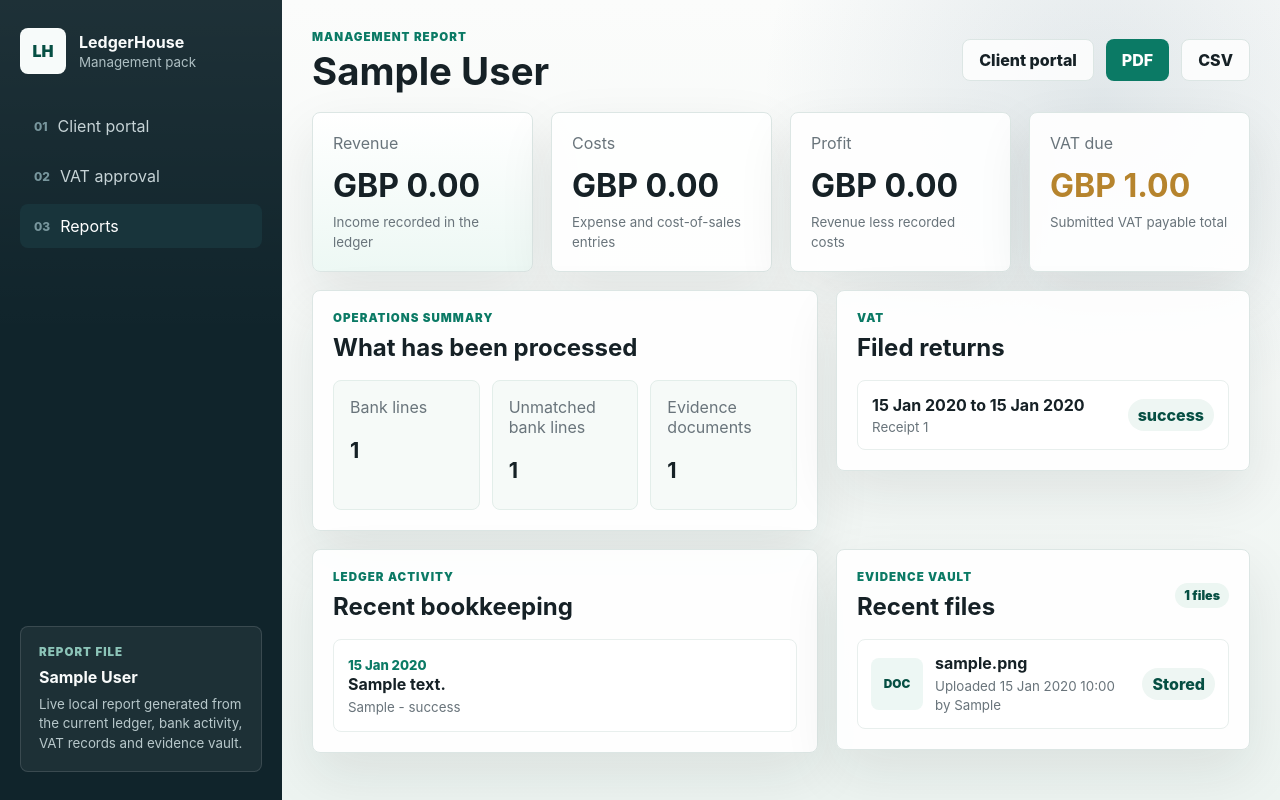
After one commit to kfrem/ledgerhouse, a Django app: page /reports/00000000-0000-0000-0000-000000000001/ in a window 1280 px wide. The commit adds this page. Run offline with Django 5.2, Linux system fonts and the light colour scheme; a user stored in the database is signed in; tables that the repository leaves empty hold one stand-in row (values such as "Sample post").

Commit message:
Add client management report page

```diff
--- a/accounting/views.py
+++ b/accounting/views.py
@@ -33,7 +33,7 @@ from .models import (
     VatReturn,
     VatReview,
 )
-from .reports import management_report_csv, management_report_pdf
+from .reports import management_report_context, management_report_csv, management_report_pdf
 
 
 def _money(value):
@@ -167,6 +167,35 @@ def client_portal(request):
         "vat_returns": vat_returns,
     }
     return render(request, "accounting/client_portal.html", context)
+
+
+@login_required(login_url="/login/")
+def management_report_view(request, tenant_id):
+    try:
+        tenant = Tenant.objects.get(id=tenant_id)
+    except Tenant.DoesNotExist as exc:
+        raise Http404("Company not found") from exc
+
+    report = management_report_context(tenant)
+    latest_journals = Journal.objects.filter(tenant=tenant).order_by("-date", "-id")[:8]
+    latest_documents = EvidenceDocument.objects.filter(tenant=tenant).order_by("-uploaded_at")[:8]
+    vat_returns = VatReturn.objects.filter(tenant=tenant).order_by("-end_date")[:6]
+
+    return render(
+        request,
+        "accounting/management_report.html",
+        {
+            "tenant": tenant,
+            "report": report,
+            "latest_journals": latest_journals,
+            "latest_documents": latest_documents,
+            "vat_returns": vat_returns,
+            "revenue": _money(report["revenue"]),
+            "expenses": _money(report["expenses"]),
+            "profit": _money(report["profit"]),
+            "vat_due": _money(report["vat_due"]),
+        },
+    )
 
 
 @login_required(login_url="/login/")
--- a/ledgerhouse/urls.py
+++ b/ledgerhouse/urls.py
@@ -9,6 +9,7 @@ from accounting.views import (
     hmrc_callback,
     hmrc_sandbox_status_view,
     hmrc_vat_workspace,
+    management_report_view,
     practice_dashboard,
 )
 
@@ -16,6 +17,11 @@ urlpatterns = [
     path('', client_portal, name='client_portal'),
     path('vat/review/', client_vat_review, name='client_vat_review'),
     path('practice/', practice_dashboard, name='practice_dashboard'),
+    path(
+        'reports/<uuid:tenant_id>/',
+        management_report_view,
+        name='management_report',
+    ),
     path(
         'reports/<uuid:tenant_id>/<str:file_format>/',
         download_management_report,
--- /dev/null
+++ b/templates/accounting/management_report.html
@@ -0,0 +1,161 @@
+{% load static %}
+<!doctype html>
+<html lang="en">
+<head>
+    <meta charset="utf-8">
+    <meta name="viewport" content="width=device-width, initial-scale=1">
+    <title>LedgerHouse | Management report</title>
+    <link rel="stylesheet" href="{% static 'accounting/dashboard.css' %}">
+</head>
+<body class="client-page">
+    <aside class="sidebar client-sidebar" aria-label="Client navigation">
+        <a class="brand" href="{% url 'client_portal' %}?company={{ tenant.id }}" aria-label="LedgerHouse client portal">
+            <span class="brand-mark">LH</span>
+            <span>
+                <strong>LedgerHouse</strong>
+                <small>Management pack</small>
+            </span>
+        </a>
+
+        <nav class="nav-list">
+            <a href="{% url 'client_portal' %}?company={{ tenant.id }}"><span>01</span> Client portal</a>
+            <a href="{% url 'client_vat_review' %}?company={{ tenant.id }}"><span>02</span> VAT approval</a>
+            <a class="active" href="{% url 'management_report' tenant.id %}"><span>03</span> Reports</a>
+        </nav>
+
+        <section class="sidebar-panel">
+            <p>Report file</p>
+            <strong>{{ tenant.name }}</strong>
+            <small>Live local report generated from the current ledger, bank activity, VAT records and evidence vault.</small>
+        </section>
+    </aside>
+
+    <main class="workspace client-workspace">
+        <header class="topbar client-topbar">
+            <div>
+                <p class="eyebrow">Management report</p>
+                <h1>{{ tenant.name }}</h1>
+            </div>
+            <div class="topbar-actions">
+                <a class="ghost-button" href="{% url 'client_portal' %}?company={{ tenant.id }}">Client portal</a>
+                <a class="solid-button" href="{% url 'download_management_report' tenant.id 'pdf' %}">PDF</a>
+                <a class="ghost-button" href="{% url 'download_management_report' tenant.id 'csv' %}">CSV</a>
+            </div>
+        </header>
+
+        <section class="client-status-grid" aria-label="Report summary">
+            <article class="client-status-card ready">
+                <span>Revenue</span>
+                <strong>{{ revenue }}</strong>
+                <small>Income recorded in the ledger</small>
+            </article>
+            <article class="client-status-card">
+                <span>Costs</span>
+                <strong>{{ expenses }}</strong>
+                <small>Expense and cost-of-sales entries</small>
+            </article>
+            <article class="client-status-card">
+                <span>Profit</span>
+                <strong>{{ profit }}</strong>
+                <small>Revenue less recorded costs</small>
+            </article>
+            <article class="client-status-card attention">
+                <span>VAT due</span>
+                <strong>{{ vat_due }}</strong>
+                <small>Submitted VAT payable total</small>
+            </article>
+        </section>
+
+        <section class="client-grid">
+            <article class="client-panel report-detail-panel">
+                <div class="section-heading">
+                    <div>
+                        <p class="eyebrow">Operations summary</p>
+                        <h2>What has been processed</h2>
+                    </div>
+                </div>
+                <div class="health-grid">
+                    <div>
+                        <span>Bank lines</span>
+                        <strong>{{ report.bank_count }}</strong>
+                    </div>
+                    <div>
+                        <span>Unmatched bank lines</span>
+                        <strong>{{ report.unreconciled_count }}</strong>
+                    </div>
+                    <div>
+                        <span>Evidence documents</span>
+                        <strong>{{ report.evidence_count }}</strong>
+                    </div>
+                </div>
+            </article>
+
+            <article class="client-panel reports-panel">
+                <div class="section-heading">
+                    <div>
+                        <p class="eyebrow">VAT</p>
+                        <h2>Filed returns</h2>
+                    </div>
+                </div>
+                <div class="report-list">
+                    {% for vat_return in vat_returns %}
+                    <div class="report-item">
+                        <span>
+                            <strong>{{ vat_return.start_date }} to {{ vat_return.end_date }}</strong>
+                            <small>Receipt {{ vat_return.hmrc_receipt_id|default:"not recorded" }}</small>
+                        </span>
+                        <em>{{ vat_return.status }}</em>
+                    </div>
+                    {% empty %}
+                    <div class="empty-state">No submitted VAT returns are recorded for this company yet.</div>
+                    {% endfor %}
+                </div>
+            </article>
+
+            <article class="client-panel">
+                <div class="section-heading">
+                    <div>
+                        <p class="eyebrow">Ledger activity</p>
+                        <h2>Recent bookkeeping</h2>
+                    </div>
+                </div>
+                <div class="client-activity">
+                    {% for journal in latest_journals %}
+                    <div class="activity-item">
+                        <span>{{ journal.date }}</span>
+                        <strong>{{ journal.description }}</strong>
+                        <small>{{ journal.source_type }} - {{ journal.status }}</small>
+                    </div>
+                    {% empty %}
+                    <div class="empty-state">No bookkeeping entries are available for this company yet.</div>
+                    {% endfor %}
+                </div>
+            </article>
+
+            <article class="client-panel upload-history-panel">
+                <div class="section-heading">
+                    <div>
+                        <p class="eyebrow">Evidence vault</p>
+                        <h2>Recent files</h2>
+                    </div>
+                    <span class="status-pill">{{ report.evidence_count }} files</span>
+                </div>
+                <div class="document-list">
+                    {% for document in latest_documents %}
+                    <div class="document-item">
+                        <span class="document-icon">DOC</span>
+                        <span>
+                            <strong>{{ document.filename }}</strong>
+                            <small>Uploaded {{ document.uploaded_at|date:"d M Y H:i" }} by {{ document.uploaded_by }}</small>
+                        </span>
+                        <em>Stored</em>
+                    </div>
+                    {% empty %}
+                    <div class="empty-state">No evidence documents are stored for this company yet.</div>
+                    {% endfor %}
+                </div>
+            </article>
+        </section>
+    </main>
+</body>
+</html>
```
Also changed, not shown: accounting/tests/test_client_portal_workflows.py (+51 -0 lines), docs/testing/client_reporting_workflow.md (added, +90 -0 lines), templates/accounting/client_portal.html (+8 -7 lines).
